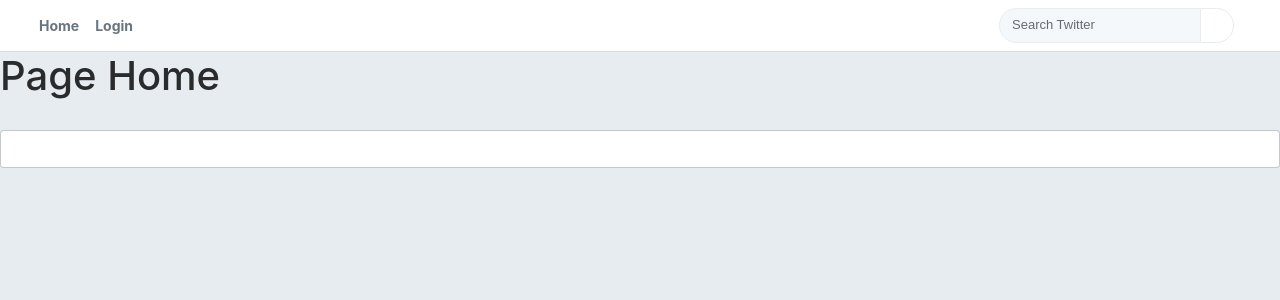
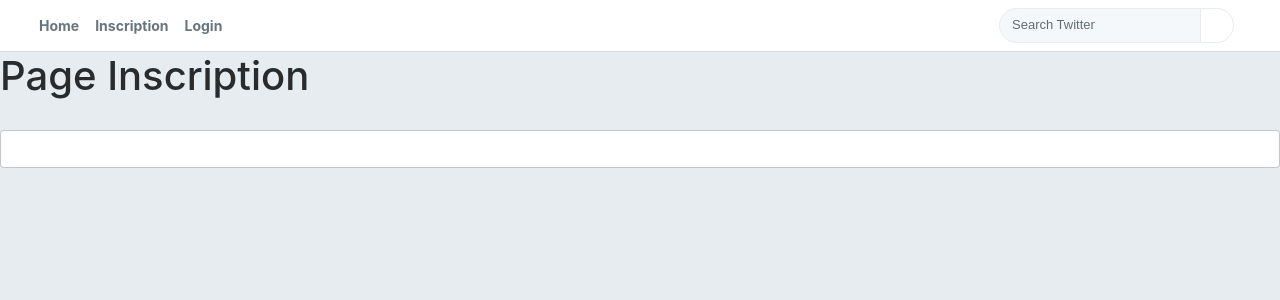
Before and after one commit to tentacode-classroom/twitter-mais-heller, a Symfony app: template templates/homepage.html.twig in a window 1280 px wide. Shown: the top 300 px of the page. Run offline with Twig, Linux system fonts and the light colour scheme; the template is opened without the code that fills it: most values are stand-ins (such as "Sample title", 1, 10 or a date in 2020); form fields are guessed from the names that the template uses; some libraries are stand-ins or nearby versions.

Commit message:
bullshit

```diff
--- a/composer.json
+++ b/composer.json
@@ -14,6 +14,7 @@
         "symfony/flex": "^1.1",
         "symfony/form": "*",
         "symfony/framework-bundle": "*",
+        "symfony/messenger": "*",
         "symfony/monolog-bundle": "^3.1",
         "symfony/orm-pack": "^1.0",
         "symfony/process": "*",
--- a/src/Controller/ChoiceController.php
+++ b/src/Controller/ChoiceController.php
@@ -8,7 +8,7 @@ use Symfony\Component\Routing\Annotation\Route;
 class ChoiceController extends AbstractController
 {
     /**
-     * @Route("/", name="choice")
+     * @Route("/", name="homepage")
      */
     public function index()
     {
--- a/src/Controller/HomepageController.php
+++ b/src/Controller/HomepageController.php
@@ -15,7 +15,7 @@ use Symfony\Component\Security\Core\Authentication\Token\Storage\TokenStorageInt
 class HomepageController extends AbstractController
 {
     /**
-     * @Route("/registration", name="homepage")
+     * @Route("/registration", name="registration")
      */
     public function index(
         Request $request,
--- a/src/Controller/UserFeedController.php
+++ b/src/Controller/UserFeedController.php
@@ -38,8 +38,6 @@ class UserFeedController extends AbstractController
             $message = $formMessage->getData();
             $message->setPostDate(new \DateTime('NOW'));
             $message->setUser($user);
-            $message->setLikes(0);
-            $message->setRetweet(0);
             $entityManager = $this->getDoctrine()->getManager();
             $entityManager->persist($message);
             $entityManager->flush();
--- a/templates/homepage.html.twig
+++ b/templates/homepage.html.twig
@@ -10,7 +10,7 @@
         </div>
     {% endfor %}
 
-    <h1> Page Home </h1>
+    <h1> Page Inscription </h1>
     <br>
 
 {% if is_granted('IS_AUTHENTICATED_FULLY') %}
--- a/templates/layout/unconnected.html.twig
+++ b/templates/layout/unconnected.html.twig
@@ -9,6 +9,9 @@
     <ul class="navbar-nav mr-auto">
       <li class="nav-item active">
         <a class="nav-link" href="{{path("homepage")}}"><i class="octicon octicon-home" aria-hidden="true"></i> Home <span class="sr-only">(current)</span></a>
+      </li>
+      <li class="nav-item">
+        <a class="nav-link" href="{{path("registration")}}"><i class="octicon octicon-clippy"></i> Inscription</a>
       </li>
       <li class="nav-item">
         <a class="nav-link" href="{{path("login")}}"><i class="octicon octicon-checklist"></i> Login</a>
```
Also changed, not shown: 4 other files.
